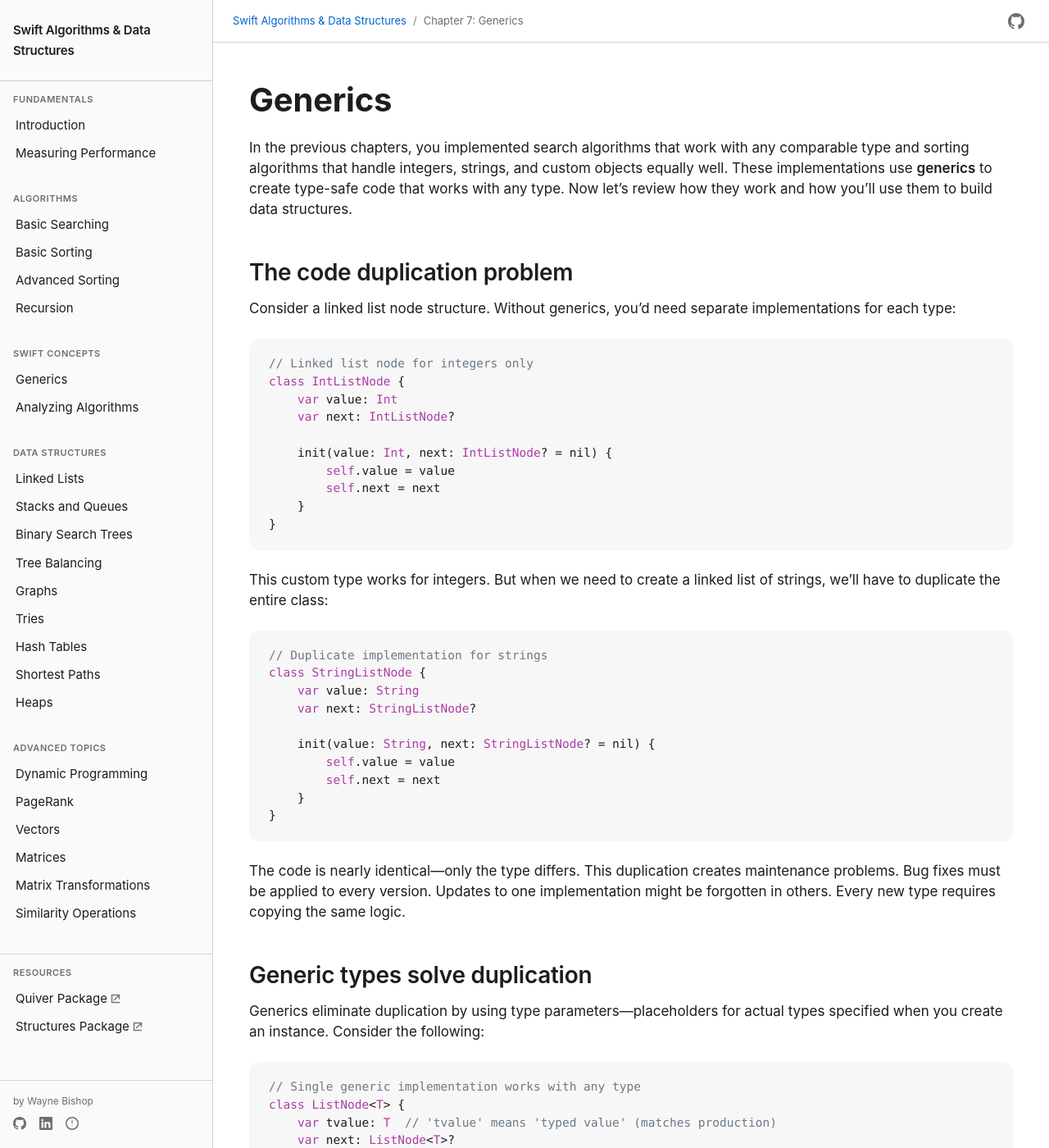
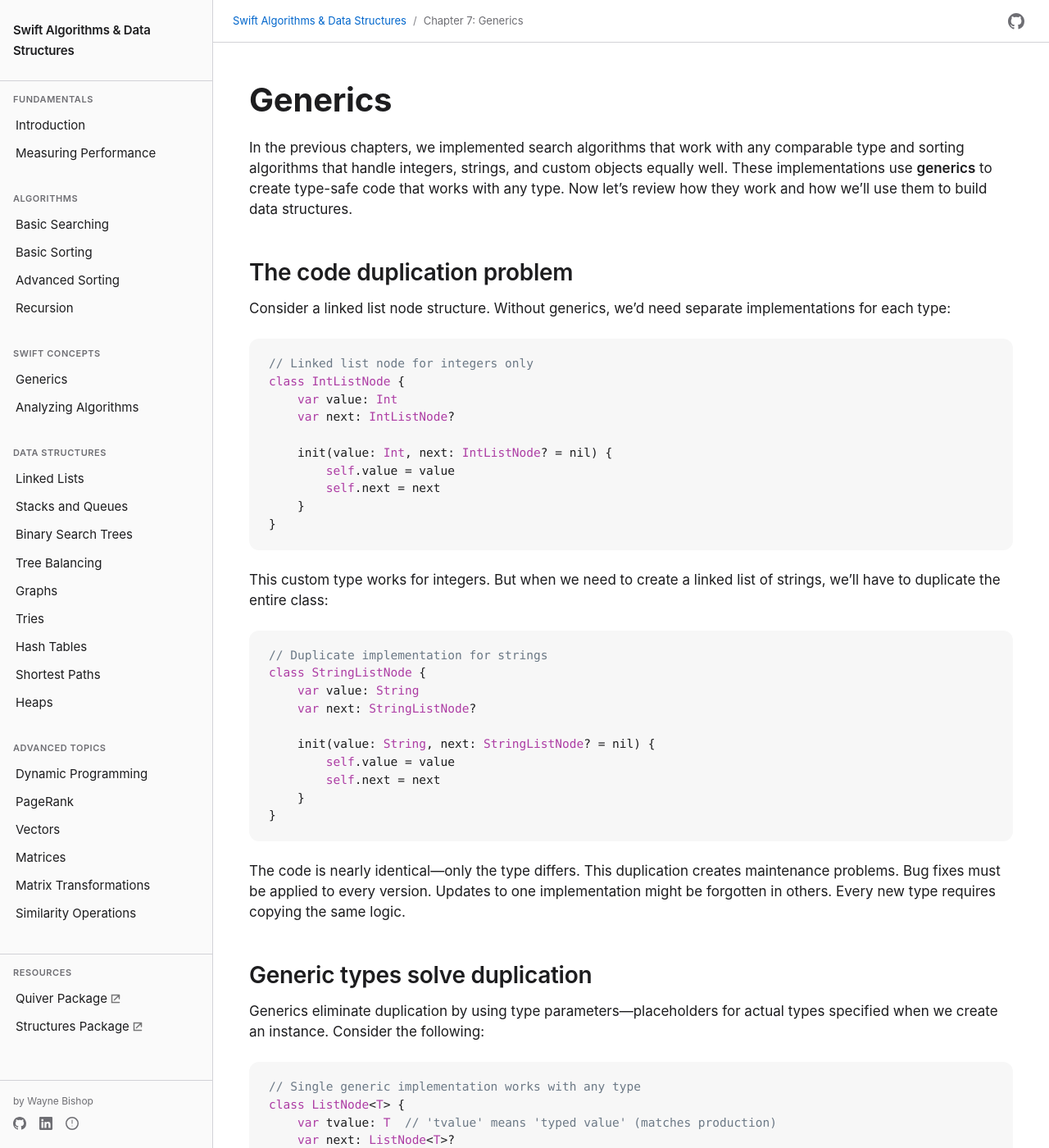
Before and after one commit to waynewbishop/swift-algorithms, a Jekyll site: the page built from 07-generics.md, in a window 1280 px wide and 1400 px high. Shown: the whole window at 82% size. Built offline with Jekyll 4.4.1, drawn with Linux system fonts in a browser that asks for light colours; some of the changed text lies outside the part shown.

Commit message:
refactor: revisions or generics, stacks/queues and pagerank..

````diff
--- a/07-generics.md
+++ b/07-generics.md
@@ -5,11 +5,11 @@ description: "Build type-safe, reusable code with Swift generics"
 ---
 # Generics
 
-In the previous chapters, you implemented search algorithms that work with any comparable type and sorting algorithms that handle integers, strings, and custom objects equally well. These implementations use **generics** to create type-safe code that works with any type. Now let's review how they work and how you'll use them to build data structures.
+In the previous chapters, we implemented search algorithms that work with any comparable type and sorting algorithms that handle integers, strings, and custom objects equally well. These implementations use **generics** to create type-safe code that works with any type. Now let's review how they work and how we'll use them to build data structures.
 
 ## The code duplication problem
 
-Consider a linked list node structure. Without generics, you'd need separate implementations for each type:
+Consider a linked list node structure. Without generics, we'd need separate implementations for each type:
 
 ```swift
 // Linked list node for integers only
@@ -43,7 +43,7 @@ The code is nearly identical—only the type differs. This duplication creates m
 
 ## Generic types solve duplication
 
-Generics eliminate duplication by using type parameters—placeholders for actual types specified when you create an instance. Consider the following:
+Generics eliminate duplication by using type parameters—placeholders for actual types specified when we create an instance. Consider the following:
 
 ```swift
 // Single generic implementation works with any type
@@ -62,7 +62,7 @@ let intNode = ListNode(tvalue: 42)
 let stringNode = ListNode(tvalue: "Hello")
 ```
 
-The `<T>` syntax defines a type parameter—a placeholder that gets replaced with an actual type when you create an instance. When we write `ListNode<Int>`, Swift replaces every `T` with `Int`. When we write `ListNode<String>`, it replaces every `T` with `String`.
+The `<T>` syntax defines a type parameter—a placeholder that gets replaced with an actual type when we create an instance. When we write `ListNode<Int>`, Swift replaces every `T` with `Int`. When we write `ListNode<String>`, it replaces every `T` with `String`.
 
 ## We've already used generics
 
@@ -231,7 +231,7 @@ extension Array where Element: Comparable {
 
 ## Where clauses for conditional functionality
 
-Where clauses allow adding functionality to generic types only when their elements meet specific requirements. This is how you extend Array to work differently based on element type:
+Where clauses allow adding functionality to generic types only when their elements meet specific requirements. This is how we extend Array to work differently based on element type:
 
 ```swift
 // Extension only available when Element is Comparable
@@ -253,7 +253,7 @@ extension Array where Element: Comparable {
 [1, 3, 2, 4].isSorted()  // false
 ```
 
-You can specify multiple constraints using the `&` operator:
+We can specify multiple constraints using the `&` operator:
 
 ```swift
 // Extension requiring both Comparable and Hashable
````
Also changed, not shown: 10-stacks-and-queues.md (+1 -1 lines), 19-pagerank-algorithm.md (+2 -2 lines).
